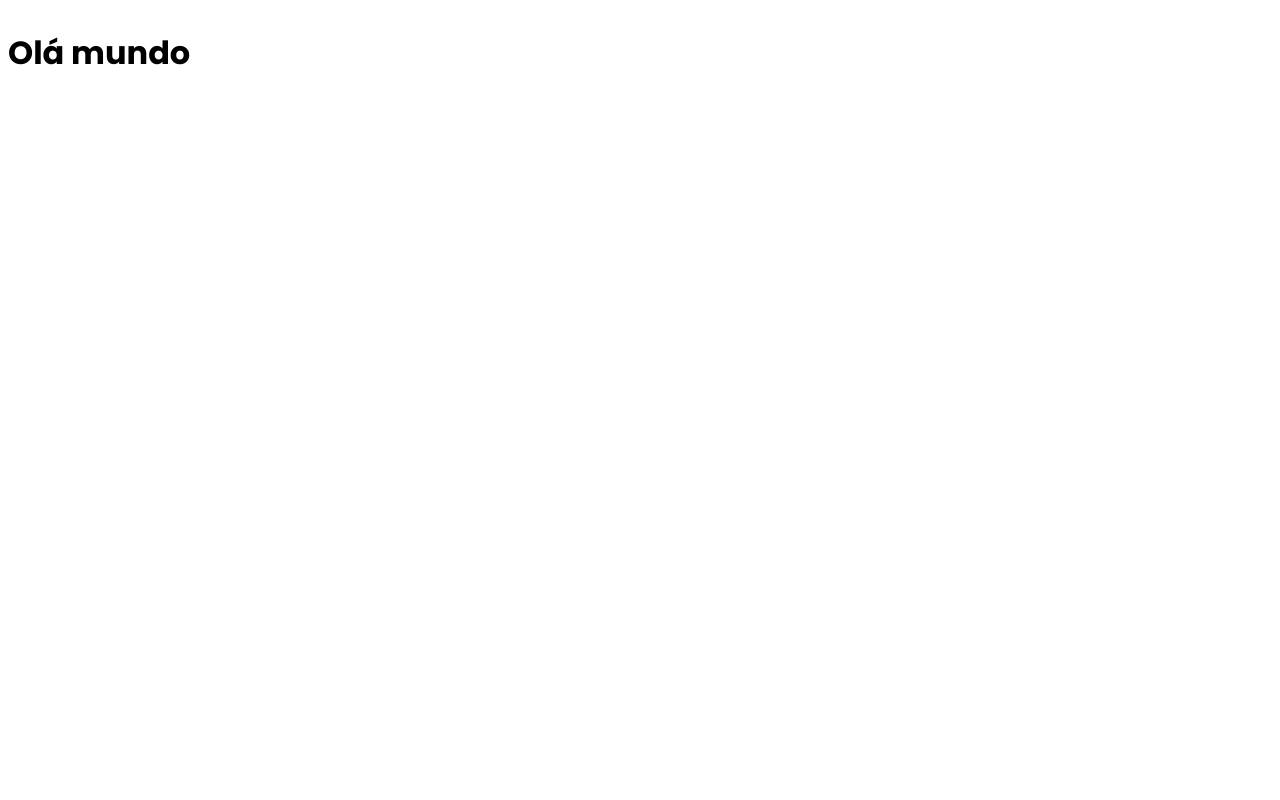
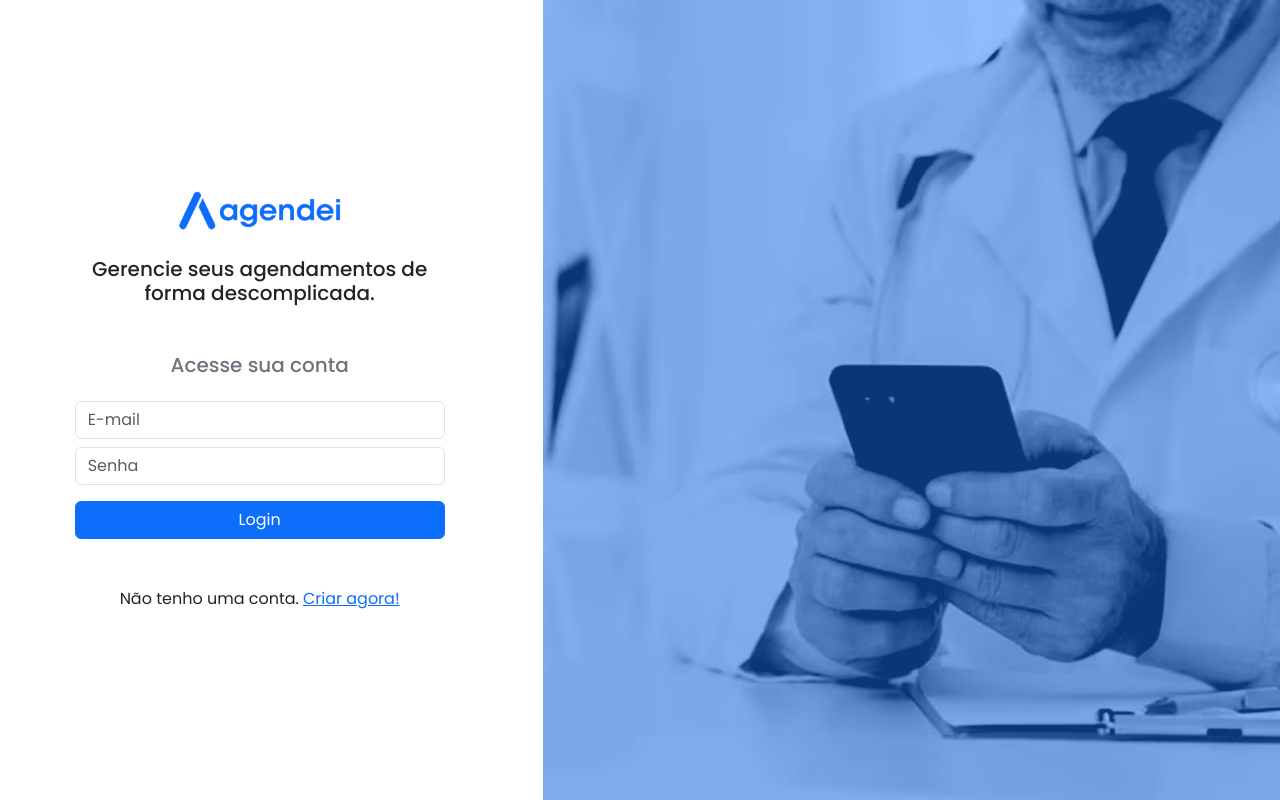
Before and after one commit to vandodev/Agendei, a React (Vite) app in the folder web/: page / in a window 1280 px wide. Built offline with nearby package versions, Linux system fonts and the light colour scheme.

Commit message:
:ambulance: :heart: :hospital: Web - Estilizando página de login

```diff
--- a/web/index.html
+++ b/web/index.html
@@ -4,7 +4,8 @@
     <meta charset="UTF-8" />
     <link rel="icon" href="agendei.ico" />
     <meta name="viewport" content="width=device-width, initial-scale=1.0" />
-    <script src="https://cdn.jsdelivr.net/npm/bootstrap@5.3.3/dist/js/bootstrap.bundle.min.js" integrity="sha384-YvpcrYf0tY3lHB60NNkmXc5s9fDVZLESaAA55NDzOxhy9GkcIdslK1eN7N6jIeHz" crossorigin="anonymous"></script>
+    <!-- <script src="https://cdn.jsdelivr.net/npm/bootstrap@5.3.3/dist/js/bootstrap.bundle.min.js" integrity="sha384-YvpcrYf0tY3lHB60NNkmXc5s9fDVZLESaAA55NDzOxhy9GkcIdslK1eN7N6jIeHz" crossorigin="anonymous"></script> -->
+    <link href="https://cdn.jsdelivr.net/npm/bootstrap@5.3.3/dist/css/bootstrap.min.css" rel="stylesheet" integrity="sha384-QWTKZyjpPEjISv5WaRU9OFeRpok6YctnYmDr5pNlyT2bRjXh0JMhjY6hW+ALEwIH" crossorigin="anonymous">
     <title>Agendei</title>
   </head>
   <body>
--- a/web/src/pages/login/login.css
+++ b/web/src/pages/login/login.css
@@ -0,0 +1,13 @@
+.form-signin {
+    width: 400px;
+    padding: 15px;
+}
+.background-login {
+    object-fit: cover;
+    width: 100%;
+    height: 100vh;
+    object-position: left;
+}
+.logo {
+    width: 170px;
+}
--- a/web/src/pages/login/login.jsx
+++ b/web/src/pages/login/login.jsx
@@ -1,8 +1,33 @@
 import "./login.css";
+import logo from "../../assets/logo.png";
+import fundo from "../../assets/fundo.png"
+
 function Login() {
     return (
         <div className="row">
-            <h1>Olá mundo</h1>
+            <div className="col-sm-5 d-flex justify-content-center align-items-center text-center">
+                <form className="form-signin">
+                    <img src={logo} className="logo mb-4" />
+                    <h5 className="mb-5">Gerencie seus agendamentos de forma descomplicada.</h5>
+                    <h5 className="mb-4 text-secondary">Acesse sua conta</h5>
+                    <div className="mt-4">
+                        <input type="email" placeholder="E-mail" className="form-control" />
+                    </div>
+                    <div className="mt-2">
+                        <input type="password" placeholder="Senha" className="form-control" />
+                    </div>
+                    <div className="mt-3 mb-5">
+                        <button className="btn btn-primary w-100">Login</button>
+                    </div>
+                    <div>
+                        <span className="me-1">Não tenho uma conta.</span>
+                        <a href="#">Criar agora!</a>
+                    </div>
+                </form>
+            </div>
+            <div className="col-sm-7 d-flex">
+                <img src={fundo} alt="img fundo" className="background-login" />
+            </div>
         </div>
     )
 }
```
